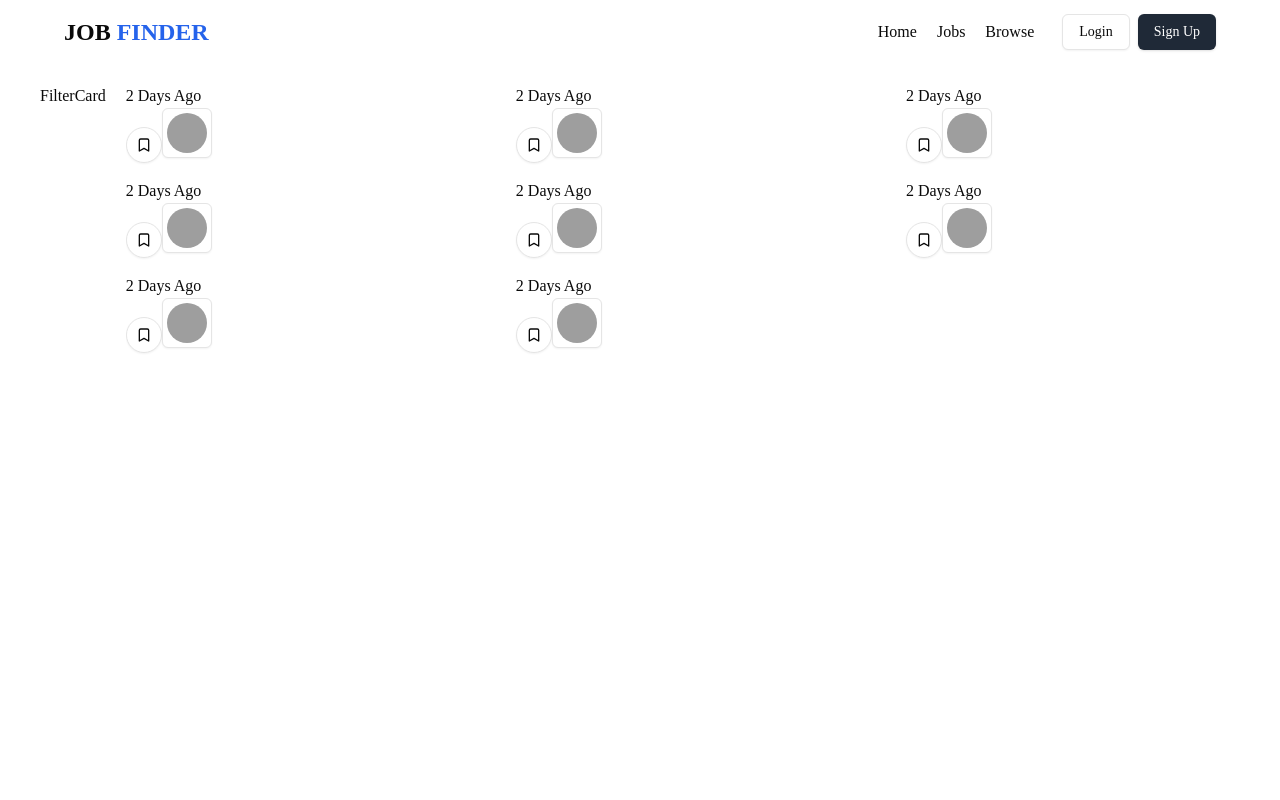
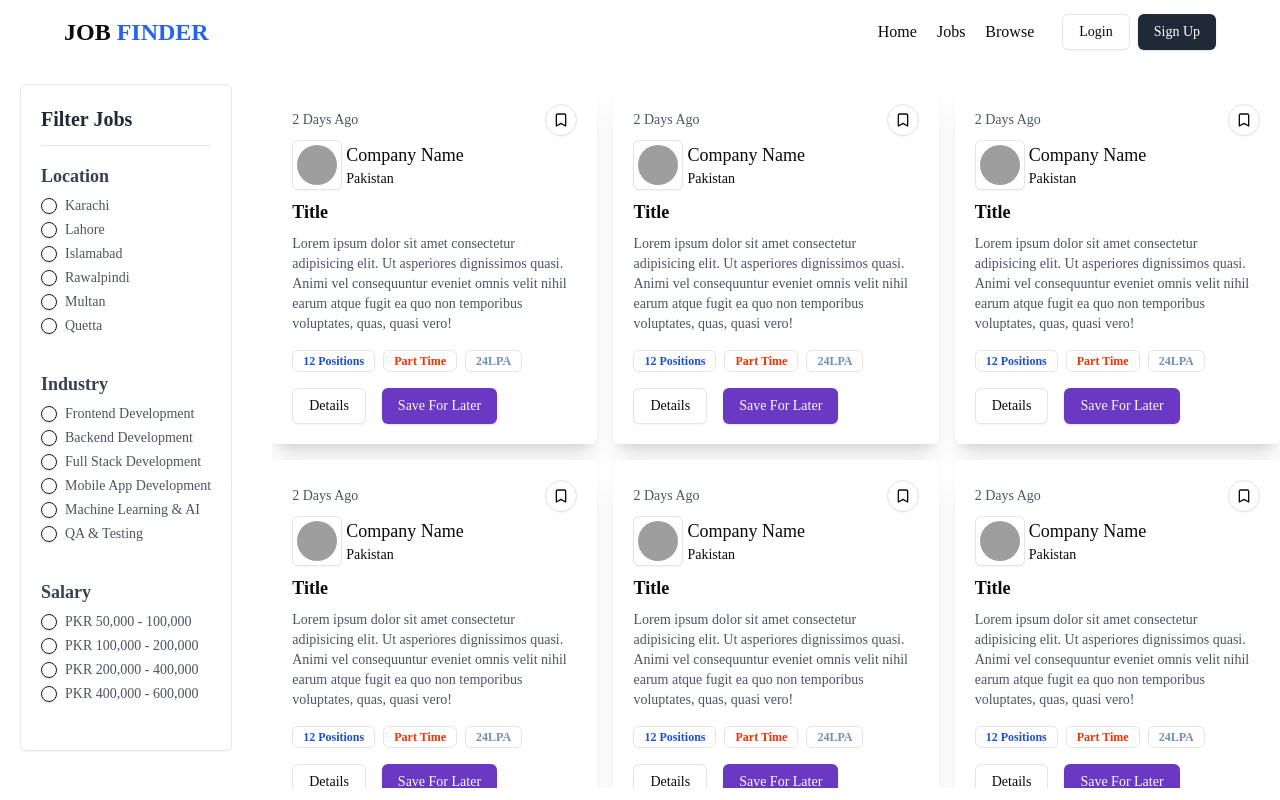
Before and after one commit to mohammadHusnain/JobFinder-MERN, a React (Vite) app in the folder Frontend/: page /jobs in a window 1280 px wide. Built offline with nearby package versions, Linux system fonts and the light colour scheme; grey boxes are pictures that could not be loaded.

Commit message:
updated componenets

```diff
--- /dev/null
+++ b/Frontend/src/components/Browse.jsx
@@ -0,0 +1,29 @@
+import React from 'react'
+import Navbar from './shared/Navbar'
+import Job from './Job'
+
+const randomJobs = [1,2,3]
+
+const Browse = () => {
+  return (
+    <div>
+        <Navbar/>
+        <div className='max-w-6xl mx-auto my-10'>
+            <h1 className='font-bold text-lg my-10 '>Search Results ({randomJobs.length})</h1>
+
+<div className='grid grid-cols-3 gap-4'>
+ {
+                randomJobs.map(() => {
+                    return(
+                        <Job/>
+                    )
+                })
+            }
+</div>
+
+        </div>
+    </div>
+  )
+}
+
+export default Browse
--- a/Frontend/src/components/FilterCard.jsx
+++ b/Frontend/src/components/FilterCard.jsx
@@ -1,9 +1,77 @@
-import React from 'react'
+import React, { useEffect, useState } from 'react';
+import { RadioGroup, RadioGroupItem } from './ui/radio-group';
+import { Label } from './ui/label';
+import { useDispatch } from 'react-redux';
+import { setSearchedQuery } from '@/redux/jobSlice';
+
+const fitlerData = [
+  {
+    fitlerType: "Location",
+    array: [
+      "Karachi",
+      "Lahore",
+      "Islamabad",
+      "Rawalpindi",
+      "Multan",
+      "Quetta"
+    ]
+  },
+  {
+    fitlerType: "Industry",
+    array: [
+      "Frontend Development",
+      "Backend Development",
+      "Full Stack Development",
+      "Mobile App Development",
+      "Machine Learning & AI",
+      "QA & Testing"
+    ]
+  },
+  {
+    fitlerType: "Salary",
+    array: [
+      "PKR 50,000 - 100,000",
+      "PKR 100,000 - 200,000",
+      "PKR 200,000 - 400,000",
+      "PKR 400,000 - 600,000",
+    ]
+  }
+];
 
 const FilterCard = () => {
+  const [selectedValue, setSelectedValue] = useState('');
+  const dispatch = useDispatch();
+
+  const changeHandler = (value) => {
+    setSelectedValue(value);
+  };
+
+  useEffect(() => {
+    dispatch(setSearchedQuery(selectedValue));
+  }, [selectedValue]);
+
   return (
-    <div>FilterCard</div>
-  )
-}
+    <div className="w-full bg-white p-5 rounded-md shadow-sm border border-gray-200">
+      <h1 className="font-bold text-xl text-gray-800 mb-3">Filter Jobs</h1>
+      <hr className="mb-4" />
+      <RadioGroup value={selectedValue} onValueChange={changeHandler}>
+        {fitlerData.map((data, index) => (
+          <div key={index} className="mb-5">
+            <h2 className="font-semibold text-gray-700 text-lg mb-2">{data.fitlerType}</h2>
+            {data.array.map((item, idx) => {
+              const itemId = `id${index}-${idx}`;
+              return (
+                <div key={itemId} className="flex items-center space-x-2 my-2">
+                  <RadioGroupItem value={item} id={itemId} />
+                  <Label htmlFor={itemId} className="text-gray-600">{item}</Label>
+                </div>
+              );
+            })}
+          </div>
+        ))}
+      </RadioGroup>
+    </div>
+  );
+};
 
-export default FilterCard
+export default FilterCard;
--- a/Frontend/src/components/Job.jsx
+++ b/Frontend/src/components/Job.jsx
@@ -2,18 +2,50 @@ import { Bookmark } from 'lucide-react'
 import React from 'react'
 import { Button } from './ui/button'
 import { Avatar, AvatarImage } from './ui/avatar'
+import { Badge } from './ui/badge'
 
 const Job = () => {
   return (
-    <div>
-        <p>2 Days Ago</p>
-        <Button variant="outline" className="rounded-full " size="icon"> <Bookmark/> </Button>
+    <div className='p-5 rounded-md shadow-xl bg-white border-gray-200'>
 
+<div className='flex items-center justify-between gap-3'>
+  <p className='text-sm text-gray-600' >2 Days Ago</p>
+  {/* Adjusted Bookmark Button (Smaller Width) */}
+  <Button variant="outline" className="rounded-full w-8 h-8" size="icon">
+    <Bookmark className="w-4 h-4" /> {/* Optional: Reduce icon size further */}
+  </Button>
+</div>
+
+<div className='flex items-center gap-1 my-1'>
         <Button className="p-6" variant="outline" size="icon">
             <Avatar>
 <AvatarImage src="https://www.shutterstock.com/image-vector/circle-line-simple-design-logo-600nw-2174926871.jpg"/>
 </Avatar>
 </Button>
+<div>
+  <h1 className='font-md text-lg'>Company Name</h1>
+  <p className='text-sm text-grey-600'>Pakistan</p>
+</div>
+</div>
+
+<div>
+<h1 className='font-bold text-lg my-2'>Title</h1>
+<p className='text-sm text-gray-600'>Lorem ipsum dolor sit amet consectetur adipisicing elit. Ut asperiores dignissimos quasi. Animi vel consequuntur eveniet omnis velit nihil earum atque fugit ea quo non temporibus voluptates, quas, quasi vero!</p>
+</div>
+
+<div className="flex items-center gap-2 mt-4">
+        <Badge className="text-blue-700 font-bold" variant="ghost">12 Positions</Badge>
+        <Badge className="text-[#F83002] font-bold" variant="ghost">Part Time</Badge>
+        <Badge className="text-[#7290b7] font-bold" variant="ghost">24LPA</Badge>
+      </div>
+
+      <div className='flex items-center gap-4 mt-4 '>
+        <Button variant="outline">Details</Button>
+<Button className="bg-[#6A38C2] hover:bg-[#5c2fae] transition-colors duration-200">
+  Save For Later
+</Button>
+      </div>
+
     </div>
   )
 }
--- a/Frontend/src/components/Jobs.jsx
+++ b/Frontend/src/components/Jobs.jsx
@@ -2,7 +2,6 @@ import React from 'react'
 import Navbar from './shared/Navbar'
 import FilterCard from './FilterCard'
 import Job from './Job'
-import { SpaceIcon } from 'lucide-react';
 
 const jobsArray = [1,2,3,4,5,6,7,8];
 
@@ -10,34 +9,27 @@ const Jobs = () => {
   return (
     <div>
       <Navbar/>
-
-<div className='max-w-7xl mx-auto mt-5 ml-10'>
-
-    <div className='flex gap-5'>
-
+      <div className='max-w-7xl mx-auto mt-5 ml-5'>
+        <div className='flex gap-10'>
           <div className='w-20%'>
- {/* filter card */}
             <FilterCard/>
           </div>
 
-        {/* job card */}
-        {
-            jobsArray.length <= 0 ? <span>Jobs Not Found</span>  : (
+          {jobsArray.length <= 0 ? (
+            <span>Jobs Not Found</span>
+          ) : (
             <div className='flex-1 h-[88vh] overflow-y-auto pb-5'>
               <div className='grid grid-cols-3 gap-4'>
-{
- jobsArray.map((item, index) => ( <div> <Job key={index} /> </div>
-        ))
-}
+                {jobsArray.map((item, index) => (
+                  <div key={index}>
+                    <Job showBookmark={index < 3} /> {/* Only show on first 3 jobs */}
                   </div>
-
-            </div>)
-
-        }
+                ))}
               </div>
-
             </div>
-
+          )}
+        </div>
+      </div>
     </div>
   )
 }
--- /dev/null
+++ b/Frontend/src/components/Profile.jsx
@@ -0,0 +1,51 @@
+import React from 'react'
+import Navbar from './shared/Navbar'
+import { Avatar } from './ui/avatar'
+import { AvatarImage } from './ui/avatar'
+import { Button } from './ui/button'
+import { Contact, Mail, Pen } from 'lucide-react'
+
+const Profile = () => {
+  return (
+    <div>
+        <Navbar/>
+
+        <div className='max-w-6xl mx-auto bg-white border border-gray-200 rounded-2xl my-5 p-8'>
+
+            <div className='flex justify-between'>
+<div className='flex items-center gap-4'>
+            <Avatar className="h-18 w-20">
+                <AvatarImage src="https://www.shutterstock.com/image-vector/circle-line-simple-design-logo-600nw-2174926871.jpg" alt="profilePic"/>
+            </Avatar>
+
+            <div>
+            <h1 className='font-medium text-xl'>Full Name</h1>
+            <p>Lorem ipsum dolor sit amet, consectetur adipisicing elit. Quis nemo, non, similique distinctio placeat eaque repellendus accusamus amet earum reiciendis deleniti! Quisquam impedit incidunt saepe iusto suscipit nobis eveniet assumenda!</p>
+            </div>
+
+        </div>
+
+<Button className='text-right' variant='outline'><Pen/></Button>
+            </div>
+
+        <div>
+
+<div className="flex items-center gap-3 my-2">
+    <Mail/>
+            <span>husnain@gmail.com</span>
+</div>
+
+<div className="flex items-center gap-3 my-2">
+            <Contact/>
+            <span>6543212450</span>
+</div>
+
+        </div>
+
+     </div>
+
+</div>
+  )
+}
+
+export default Profile
--- a/Frontend/src/components/auth/Login.jsx
+++ b/Frontend/src/components/auth/Login.jsx
@@ -9,7 +9,7 @@ import axios from 'axios'
 import { USER_API_END_POINT } from '../utils/constant'
 import { toast } from 'sonner'
 import { useDispatch, useSelector } from 'react-redux'
-import { setLoading } from '@/redux/authSlice'
+import { setLoading, setUser } from '@/redux/authSlice'
 import { Loader2 } from 'lucide-react'
 
 
@@ -41,7 +41,7 @@ const Login = () => {
                 withCredentials: true,
             });
             if (res.data.success) {
-                // dispatch(setUser(res.data.user));
+                dispatch(setUser(res.data.user));
                 navigate("/");
                 toast.success(res.data.message);
             }
--- a/Frontend/src/components/auth/Signup.jsx
+++ b/Frontend/src/components/auth/Signup.jsx
@@ -10,6 +10,7 @@ import { USER_API_END_POINT } from '../utils/constant'
 import { toast } from 'sonner'
 import { useDispatch, useSelector } from 'react-redux'
 import { setLoading } from '@/redux/authSlice'
+import { Loader2 } from 'lucide-react'
 
 
 const Signup = () => {
--- a/Frontend/src/components/shared/Navbar.jsx
+++ b/Frontend/src/components/shared/Navbar.jsx
@@ -4,10 +4,12 @@ import { Popover, PopoverTrigger, PopoverContent } from "@/components/ui/popover
 import { Button } from "@/components/ui/button";
 import { Avatar, AvatarImage } from "../ui/avatar";
 import { User2, LogOut } from "lucide-react";
+import { useSelector } from "react-redux";
 
 
 const Navbar = () => {
-  const user = false;
+  const {user} = useSelector(state => state.auth)
+
   return (
     <div className="bg-white">
       <div className="flex items-center justify-between mx-auto max-w-6xl h-16">
@@ -59,7 +61,7 @@ const Navbar = () => {
 
                     <div className="flex w-fit items-center gap-2 cursor-pointer">
                       <User2 />
-                      <Button variant="link">View Profile</Button>
+                      <Button variant="link"> <Link to='/profile'> View Profile </Link></Button>
                     </div>
 
                     <div className="flex w-fit items-center gap-2 cursor-pointer">
--- a/Frontend/src/redux/authSlice.js
+++ b/Frontend/src/redux/authSlice.js
@@ -3,16 +3,20 @@ import { createSlice } from "@reduxjs/toolkit";
 const authSlice = createSlice({
     name:"auth",
     initialState:{
-        loading:false
+        loading: false,
+        user: null
     },
     reducers:{
         //actions
         setLoading:(state , action) => {
             state.loading = action.payload;
+        },
+        setUser:(state , action)=>{
+            state.user = action.payload;
         }
     }
 })
 
 
-export const {setLoading} = authSlice.actions
+export const {setLoading , setUser} = authSlice.actions
 export default authSlice.reducer
```
Also changed, not shown: Frontend/src/App.jsx (+8 -0 lines). Lines whose indentation alone changed are shown as unchanged.
